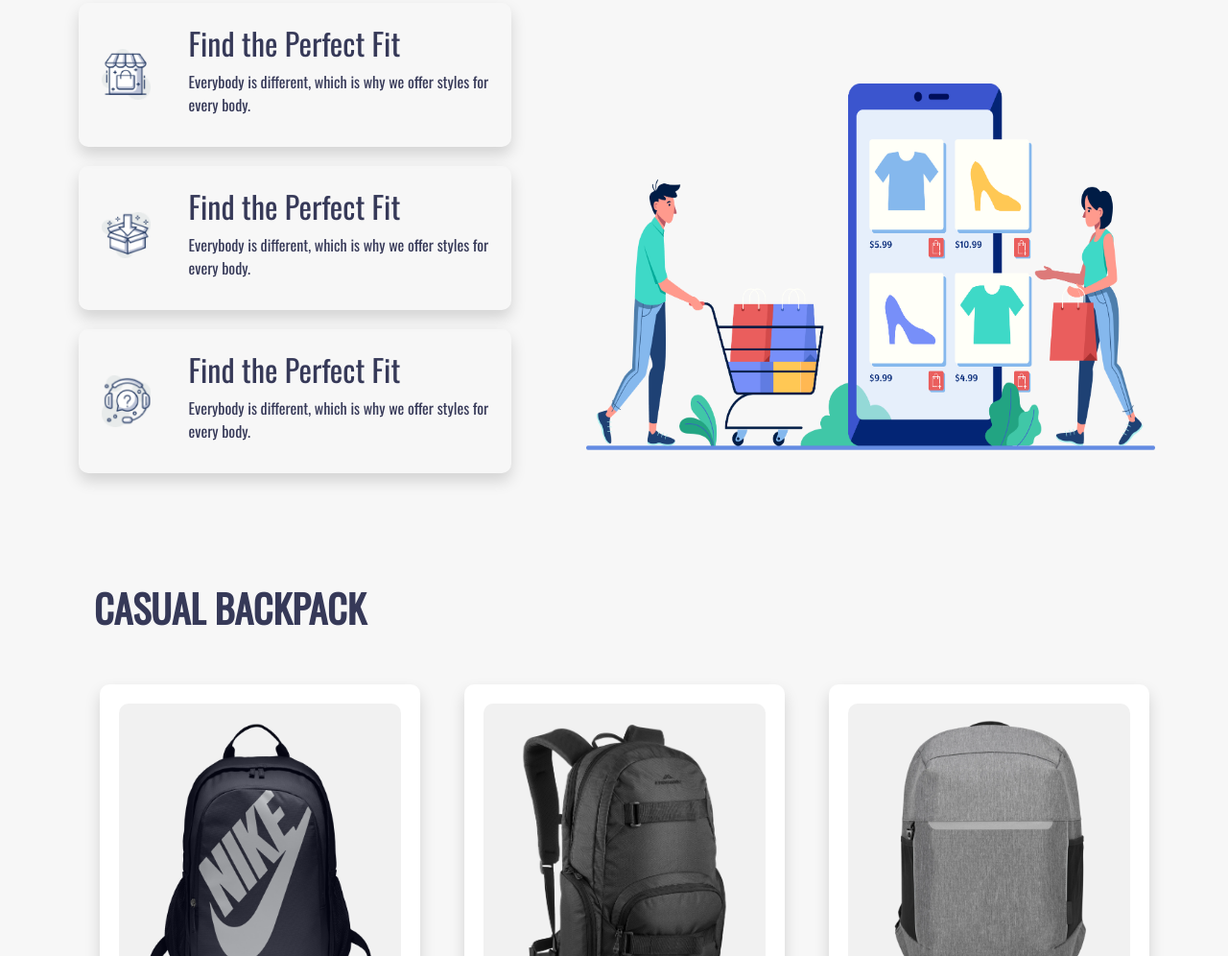
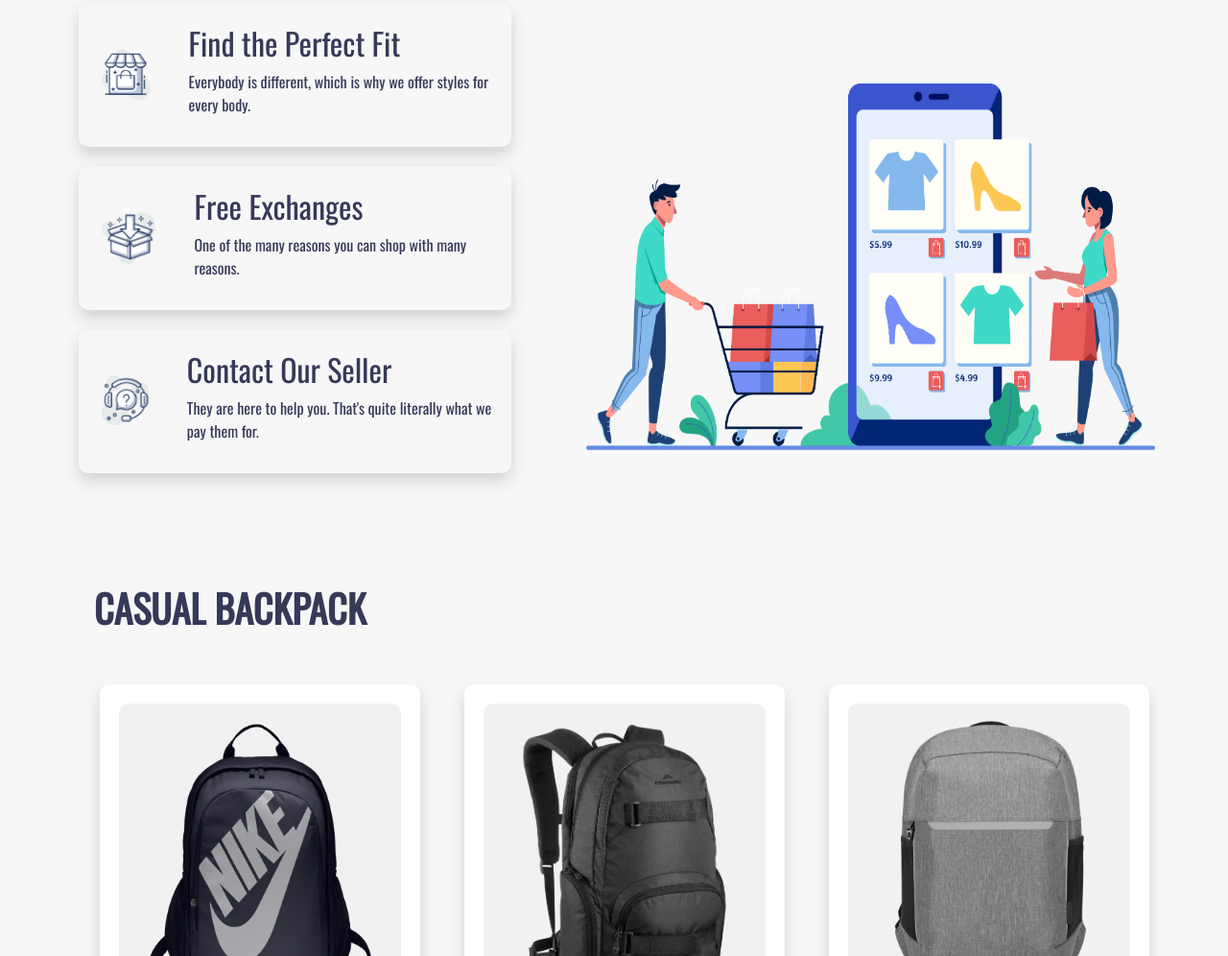
Before and after one commit to rownakabdullahomi/assignment2_BackPackEcommerce_P.Hero, a plain HTML site: page index.html in a window 1280 px wide. Shown: the part 878-1874 px from the top of the page at 96% size. Drawn offline with nearby package versions, Linux system fonts and the light colour scheme.

Commit message:
missing issue solved

```diff
--- a/index.html
+++ b/index.html
@@ -1,5 +1,6 @@
 <!DOCTYPE html>
 <html lang="en">
+
 <head>
     <meta charset="UTF-8">
     <meta name="viewport" content="width=device-width, initial-scale=1.0">
@@ -10,6 +11,7 @@
     <link rel="stylesheet" href="css/all.min.css">
     <link rel="stylesheet" href="css/style.css">
 </head>
+
 <body>
     <!-- nav-section start -->
     <nav class="navbar navbar-expand-md navbar-light fixed-top">
@@ -80,9 +82,8 @@
                         </div>
 
                         <div class="align-self-end p-3">
-                                <h2>Find the Perfect Fit</h2>
-                                <p>Everybody is different, which is why we
-                                    offer styles for every body.</p>
+                            <h2>Free Exchanges</h2>
+                            <p>One of the many reasons you can shop with many reasons.</p>
                         </div>
                     </div>
                     <div class="d-flex flex-row shadow backpackmoon_flex">
@@ -91,9 +92,8 @@
                         </div>
 
                         <div class="align-self-end p-3">
-                                <h2>Find the Perfect Fit</h2>
-                                <p>Everybody is different, which is why we
-                                    offer styles for every body.</p>
+                            <h2>Contact Our Seller</h2>
+                            <p>They are here to help you. That's quite literally what we pay them for.</p>
                         </div>
                     </div>
                 </div>
@@ -194,7 +194,8 @@
                 <div class="col-md-4 d-flex justify-content-center justify-content-md-start">
                     <div class="card casualbackpack shadow">
                         <div class="casualbackpack_img">
-                                <img src="images/kisspng-backpacking-travel-hiking-osprey-5b566542cd5807 1.png" class="card-img-top" alt="...">
+                            <img src="images/kisspng-backpacking-travel-hiking-osprey-5b566542cd5807 1.png"
+                                class="card-img-top" alt="...">
                         </div>
 
                         <div class="card-body">
@@ -221,8 +222,7 @@
                 <div class="col-md-4 d-flex justify-content-center justify-content-md-start">
                     <div class="card casualbackpack shadow">
                         <div class="casualbackpack_img">
-                                <img src="images/pngwing 2.png"
-                                    class="card-img-top" alt="...">
+                            <img src="images/pngwing 2.png" class="card-img-top" alt="...">
                         </div>
                         <div class="card-body">
                             <h5 class="card-title">Jack Wolfskin West Highland</h5>
@@ -245,8 +245,7 @@
                 <div class="col-md-4 d-flex justify-content-center justify-content-md-start">
                     <div class="card casualbackpack shadow">
                         <div class="casualbackpack_img">
-                                <img src="images/pngwing 3.png"
-                                    class="card-img-top" alt="...">
+                            <img src="images/pngwing 3.png" class="card-img-top" alt="...">
                         </div>
                         <div class="card-body">
                             <h5 class="card-title">Hiking Trekking Bag Camping</h5>
@@ -380,4 +379,5 @@
 
     <script src="js/bootstrap.bundle.min.js"></script>
 </body>
+
 </html>
```
Lines whose indentation alone changed are shown as unchanged.
